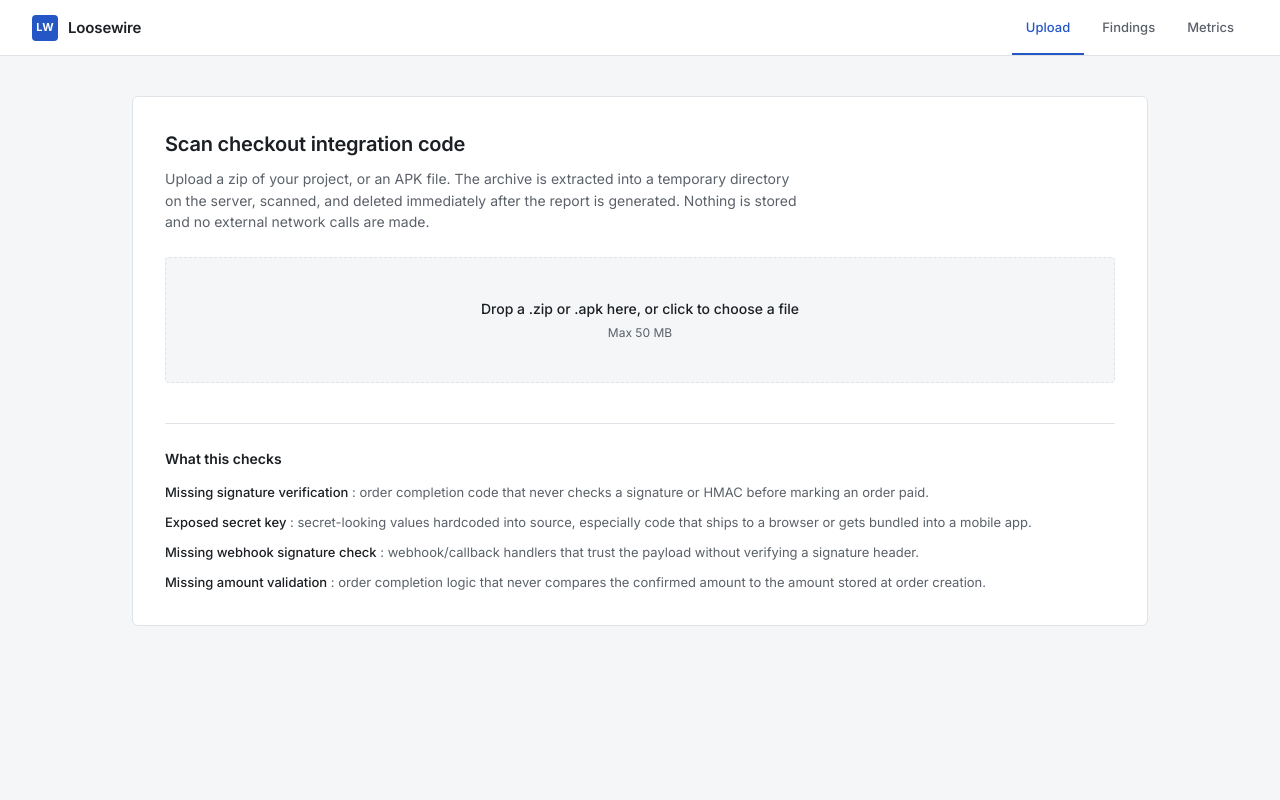
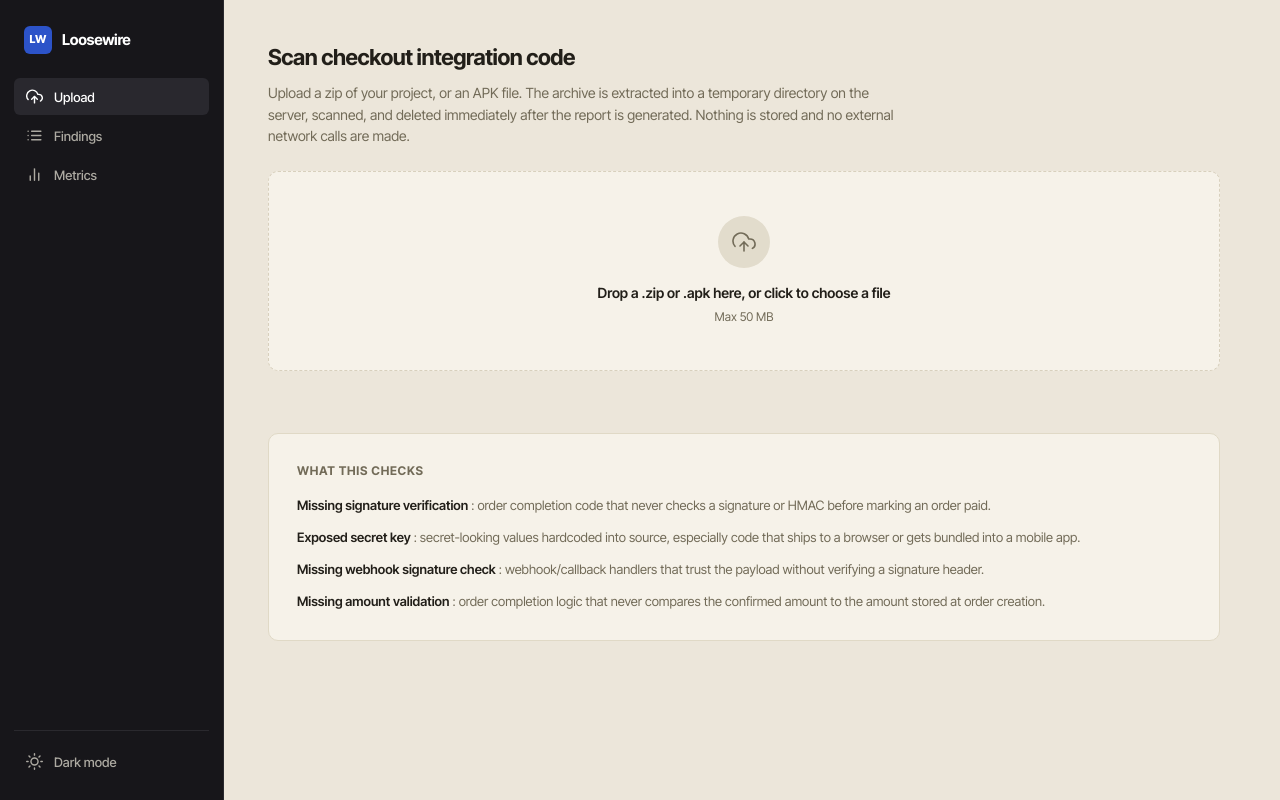
Before and after one commit to aroh3006/Loosewire, a plain HTML site: page frontend/index.html in a window 1280 px wide. Drawn offline with Linux system fonts and the light colour scheme.

Commit message:
redesign shell with sidebar nav and rebuild the upload view

```diff
--- a/frontend/app.js
+++ b/frontend/app.js
@@ -1,7 +1,7 @@
 (function () {
   "use strict";
 
-  const tabs = document.querySelectorAll(".tab");
+  const tabs = document.querySelectorAll("#nav-tabs .nav-item");
   const views = document.querySelectorAll(".view");
 
   function showView(name) {
--- a/frontend/index.html
+++ b/frontend/index.html
@@ -8,31 +8,55 @@
 </head>
 <body>
 <div class="app-shell">
-  <header class="topbar">
-    <div class="brand">
+
+  <aside class="sidebar">
+    <div class="sidebar-brand">
       <span class="brand-mark">LW</span>
       <span class="brand-name">Loosewire</span>
     </div>
-    <nav class="tabs" id="nav-tabs">
-      <button class="tab active" data-view="upload">Upload</button>
-      <button class="tab" data-view="findings">Findings</button>
-      <button class="tab" data-view="metrics">Metrics</button>
+
+    <nav class="sidebar-nav" id="nav-tabs">
+      <button class="nav-item active" data-view="upload">
+        <svg viewBox="0 0 24 24" fill="none" stroke="currentColor" stroke-width="2" stroke-linecap="round" stroke-linejoin="round"><path d="M16 16l-4-4-4 4"/><path d="M12 12v9"/><path d="M20.39 18.39A5 5 0 0018 9h-1.26A8 8 0 103 16.3"/></svg>
+        <span>Upload</span>
+      </button>
+      <button class="nav-item" data-view="findings">
+        <svg viewBox="0 0 24 24" fill="none" stroke="currentColor" stroke-width="2" stroke-linecap="round" stroke-linejoin="round"><line x1="8" y1="6" x2="21" y2="6"/><line x1="8" y1="12" x2="21" y2="12"/><line x1="8" y1="18" x2="21" y2="18"/><line x1="3" y1="6" x2="3.01" y2="6"/><line x1="3" y1="12" x2="3.01" y2="12"/><line x1="3" y1="18" x2="3.01" y2="18"/></svg>
+        <span>Findings</span>
+      </button>
+      <button class="nav-item" data-view="metrics">
+        <svg viewBox="0 0 24 24" fill="none" stroke="currentColor" stroke-width="2" stroke-linecap="round" stroke-linejoin="round"><line x1="18" y1="20" x2="18" y2="10"/><line x1="12" y1="20" x2="12" y2="4"/><line x1="6" y1="20" x2="6" y2="14"/></svg>
+        <span>Metrics</span>
+      </button>
     </nav>
-  </header>
 
+    <div class="sidebar-bottom">
+      <button class="nav-item theme-toggle" id="theme-toggle" type="button" aria-label="Toggle theme">
+        <svg class="icon-sun" viewBox="0 0 24 24" fill="none" stroke="currentColor" stroke-width="2" stroke-linecap="round" stroke-linejoin="round"><circle cx="12" cy="12" r="5"/><line x1="12" y1="1" x2="12" y2="3"/><line x1="12" y1="21" x2="12" y2="23"/><line x1="4.22" y1="4.22" x2="5.64" y2="5.64"/><line x1="18.36" y1="18.36" x2="19.78" y2="19.78"/><line x1="1" y1="12" x2="3" y2="12"/><line x1="21" y1="12" x2="23" y2="12"/><line x1="4.22" y1="19.78" x2="5.64" y2="18.36"/><line x1="18.36" y1="5.64" x2="19.78" y2="4.22"/></svg>
+        <svg class="icon-moon" viewBox="0 0 24 24" fill="none" stroke="currentColor" stroke-width="2" stroke-linecap="round" stroke-linejoin="round"><path d="M21 12.79A9 9 0 1111.21 3 7 7 0 0021 12.79z"/></svg>
+        <span id="theme-toggle-label">Dark mode</span>
+      </button>
+    </div>
+  </aside>
+
+  <div class="main">
     <main class="content">
 
       <section id="view-upload" class="view active">
-      <div class="panel">
+        <div class="view-head">
           <h1>Scan checkout integration code</h1>
           <p class="muted">
             Upload a zip of your project, or an APK file. The archive is extracted into a
             temporary directory on the server, scanned, and deleted immediately after the
             report is generated. Nothing is stored and no external network calls are made.
           </p>
+        </div>
 
         <div class="dropzone" id="dropzone">
           <input type="file" id="file-input" accept=".zip,.apk" hidden>
+          <div class="dropzone-icon">
+            <svg viewBox="0 0 24 24" fill="none" stroke="currentColor" stroke-width="1.6" stroke-linecap="round" stroke-linejoin="round"><path d="M16 16l-4-4-4 4"/><path d="M12 12v9"/><path d="M20.39 18.39A5 5 0 0018 9h-1.26A8 8 0 103 16.3"/></svg>
+          </div>
           <div class="dropzone-inner">
             <p class="dropzone-title">Drop a .zip or .apk here, or click to choose a file</p>
             <p class="dropzone-hint">Max 50 MB</p>
@@ -41,7 +65,7 @@
 
         <div id="upload-status" class="upload-status"></div>
 
-        <div class="rule-summary">
+        <div class="panel rule-summary">
           <h2>What this checks</h2>
           <ul class="rule-list">
             <li><span class="rule-name">Missing signature verification</span> : order completion code that never checks a signature or HMAC before marking an order paid.</li>
@@ -50,19 +74,19 @@
             <li><span class="rule-name">Missing amount validation</span> : order completion logic that never compares the confirmed amount to the amount stored at order creation.</li>
           </ul>
         </div>
-      </div>
       </section>
 
       <section id="view-findings" class="view">
-      <div class="panel">
+        <div class="view-head">
           <div class="findings-header">
             <h1>Findings</h1>
             <div class="findings-meta" id="findings-meta"></div>
           </div>
-        <div id="findings-empty" class="empty-state">
+        </div>
+        <div id="findings-empty" class="empty-state panel">
           No scan yet. Upload a project on the Upload tab to see findings here.
         </div>
-        <div id="findings-table-wrap" class="table-wrap" style="display:none">
+        <div id="findings-table-wrap" class="table-wrap panel" style="display:none">
           <table class="findings-table">
             <thead>
               <tr>
@@ -77,23 +101,23 @@
             <tbody id="findings-tbody"></tbody>
           </table>
         </div>
-      </div>
       </section>
 
       <section id="view-metrics" class="view">
-      <div class="panel">
+        <div class="view-head">
           <h1>Detection accuracy</h1>
           <p class="muted">
             Computed by running the scanner against a held-out fixture set that was never
             used to tune the detection rules. Numbers below reflect real precision and
             recall, not a curated best case.
           </p>
+        </div>
         <div id="metrics-content"></div>
-      </div>
       </section>
 
     </main>
   </div>
+</div>
 <script src="app.js"></script>
 </body>
 </html>
--- a/frontend/styles.css
+++ b/frontend/styles.css
@@ -1,26 +1,46 @@
-@import url('https://fonts.googleapis.com/css2?family=Inter:wght@400;500;600;700&display=swap');
+@import url('https://fonts.googleapis.com/css2?family=Inter+Tight:wght@400;500;600;700;800&display=swap');
 
 :root {
-  --bg: #f5f6f7;
-  --panel: #ffffff;
-  --border: #dfe2e6;
-  --text: #1c2024;
-  --text-muted: #5b6169;
-  --accent: #2457c5;
-  --accent-hover: #1d47a3;
+  --font: 'Inter Tight', -apple-system, BlinkMacSystemFont, 'Segoe UI', Helvetica, Arial, sans-serif;
+
+  --bg: #ece6da;
+  --bg-elevated: #f6f2e9;
+  --bg-sunken: #e2dccc;
+  --border: #d8d0bd;
+  --border-soft: #e0d9c6;
+  --text: #221f19;
+  --text-muted: #726b58;
+
+  --accent: #2c53c9;
+  --accent-hover: #23429e;
   --accent-contrast: #ffffff;
 
-  --critical: #a3122a;
-  --high: #b5451a;
-  --medium: #8a6d10;
-  --low: #4b5563;
-  --critical-bg: #fbe4e7;
-  --high-bg: #fbe9df;
-  --medium-bg: #f7f0d8;
-  --low-bg: #eceef0;
+  --sidebar-bg: #17161a;
+  --sidebar-text: #adaaa2;
+  --sidebar-text-active: #ffffff;
+  --sidebar-active-bg: #29282e;
+  --sidebar-border: #2a292e;
 
-  --radius: 4px;
-  --radius-lg: 6px;
+  --critical: #8e2a2a;
+  --critical-bg: #f2ddd8;
+  --high: #935b1e;
+  --high-bg: #f2e3cd;
+  --medium: #7c631c;
+  --medium-bg: #efe6c6;
+  --low: #52504a;
+  --low-bg: #e4dfd0;
+
+  --pastel-purple-bg: #e5dff2;
+  --pastel-purple-text: #4c3a86;
+  --pastel-mint-bg: #dbeee0;
+  --pastel-mint-text: #235a3c;
+  --pastel-butter-bg: #f3e8c4;
+  --pastel-butter-text: #7a5c12;
+  --pastel-peach-bg: #f2ddce;
+  --pastel-peach-text: #8a4321;
+
+  --radius: 10px;
+  --radius-sm: 6px;
 }
 
 * { box-sizing: border-box; }
@@ -30,136 +50,196 @@ html, body {
   padding: 0;
   background: var(--bg);
   color: var(--text);
-  font-family: 'Inter', -apple-system, BlinkMacSystemFont, 'Segoe UI', Helvetica, Arial, sans-serif;
+  font-family: var(--font);
   font-size: 14px;
   line-height: 1.55;
+}
+
+h1, h2, h3, .stat-value, .brand-name {
+  font-family: var(--font);
+  font-weight: 700;
+  letter-spacing: -0.02em;
 }
 
 .app-shell {
   min-height: 100vh;
   display: flex;
-  flex-direction: column;
 }
 
-.topbar {
+/* sidebar, always dark */
+
+.sidebar {
+  width: 224px;
+  flex-shrink: 0;
+  background: var(--sidebar-bg);
+  border-right: 1px solid var(--sidebar-border);
   display: flex;
-  align-items: center;
-  justify-content: space-between;
-  padding: 0 32px;
-  height: 56px;
-  background: var(--panel);
-  border-bottom: 1px solid var(--border);
-  flex-shrink: 0;
+  flex-direction: column;
+  padding: 20px 14px;
+  position: sticky;
+  top: 0;
+  height: 100vh;
 }
 
-.brand {
+.sidebar-brand {
   display: flex;
   align-items: center;
   gap: 10px;
+  padding: 6px 10px 24px;
 }
 
 .brand-mark {
   display: inline-flex;
   align-items: center;
   justify-content: center;
-  width: 26px;
-  height: 26px;
+  width: 28px;
+  height: 28px;
   background: var(--accent);
   color: var(--accent-contrast);
-  font-weight: 700;
+  font-weight: 800;
   font-size: 11px;
   letter-spacing: 0.02em;
-  border-radius: var(--radius);
+  border-radius: var(--radius-sm);
+  flex-shrink: 0;
 }
 
 .brand-name {
-  font-weight: 600;
+  color: #ffffff;
   font-size: 15px;
-  letter-spacing: -0.01em;
 }
 
-.tabs {
+.sidebar-nav {
   display: flex;
-  gap: 4px;
-  height: 100%;
+  flex-direction: column;
+  gap: 2px;
 }
 
-.tab {
+.nav-item {
+  display: flex;
+  align-items: center;
+  gap: 11px;
   background: none;
   border: none;
-  border-bottom: 2px solid transparent;
-  color: var(--text-muted);
-  font-family: inherit;
+  color: var(--sidebar-text);
+  font-family: var(--font);
   font-size: 13px;
   font-weight: 500;
-  padding: 0 14px;
+  padding: 10px 12px;
+  border-radius: var(--radius-sm);
   cursor: pointer;
-  height: 100%;
+  text-align: left;
+  width: 100%;
 }
 
-.tab:hover {
-  color: var(--text);
+.nav-item svg {
+  width: 17px;
+  height: 17px;
+  flex-shrink: 0;
 }
 
-.tab.active {
-  color: var(--accent);
-  border-bottom-color: var(--accent);
+.nav-item:hover {
+  color: var(--sidebar-text-active);
+  background: var(--sidebar-active-bg);
+}
+
+.nav-item.active {
+  color: var(--sidebar-text-active);
+  background: var(--sidebar-active-bg);
+}
+
+.sidebar-bottom {
+  margin-top: auto;
+  padding-top: 12px;
+  border-top: 1px solid var(--sidebar-border);
+}
+
+.theme-toggle .icon-moon { display: none; }
+.theme-toggle .icon-sun { display: block; }
+
+/* main content */
+
+.main {
+  flex: 1;
+  min-width: 0;
 }
 
 .content {
-  flex: 1;
-  padding: 40px 32px 64px;
-  max-width: 1080px;
-  width: 100%;
-  margin: 0 auto;
+  padding: 40px 44px 64px;
+  max-width: 1040px;
 }
 
 .view { display: none; }
 .view.active { display: block; }
 
-.panel {
-  background: var(--panel);
-  border: 1px solid var(--border);
-  border-radius: var(--radius-lg);
-  padding: 32px;
+.view-head {
+  margin-bottom: 24px;
 }
 
 h1 {
-  font-size: 20px;
-  font-weight: 600;
+  font-size: 22px;
   margin: 0 0 8px;
-  letter-spacing: -0.01em;
 }
 
 h2 {
-  font-size: 14px;
-  font-weight: 600;
-  margin: 0 0 12px;
+  font-size: 12px;
+  text-transform: uppercase;
+  letter-spacing: 0.06em;
+  margin: 0 0 14px;
+  color: var(--text-muted);
+  font-weight: 700;
 }
 
 .muted {
   color: var(--text-muted);
-  margin: 0 0 24px;
+  margin: 0;
   max-width: 640px;
 }
 
+.panel {
+  background: var(--bg-elevated);
+  border: 1px solid var(--border-soft);
+  border-radius: var(--radius);
+  padding: 28px;
+}
+
+/* dropzone */
+
 .dropzone {
-  border: 1px dashed var(--border);
+  border: 1.5px dashed var(--border);
   border-radius: var(--radius);
-  padding: 40px 24px;
+  padding: 44px 24px;
   text-align: center;
   cursor: pointer;
-  background: var(--bg);
-  transition: border-color 0.15s ease;
+  background: var(--bg-elevated);
+  transition: border-color 0.15s ease, background 0.15s ease;
+  margin-bottom: 20px;
 }
 
 .dropzone:hover, .dropzone.drag-over {
   border-color: var(--accent);
+  background: var(--bg-sunken);
+}
+
+.dropzone-icon {
+  width: 52px;
+  height: 52px;
+  margin: 0 auto 14px;
+  border-radius: 50%;
+  background: var(--bg-sunken);
+  color: var(--text-muted);
+  display: flex;
+  align-items: center;
+  justify-content: center;
+}
+
+.dropzone-icon svg {
+  width: 24px;
+  height: 24px;
 }
 
 .dropzone-title {
   margin: 0 0 4px;
-  font-weight: 500;
+  font-weight: 600;
 }
 
 .dropzone-hint {
@@ -169,34 +249,21 @@ h2 {
 }
 
 .upload-status {
-  margin-top: 16px;
   font-size: 13px;
+  min-height: 18px;
+  margin-bottom: 24px;
 }
 
-.upload-status.error {
-  color: var(--critical);
-}
-
-.upload-status.info {
-  color: var(--text-muted);
-}
-
-.upload-status.success {
-  color: var(--accent);
-}
-
-.rule-summary {
-  margin-top: 40px;
-  padding-top: 24px;
-  border-top: 1px solid var(--border);
-}
+.upload-status.error { color: var(--critical); }
+.upload-status.info { color: var(--text-muted); }
+.upload-status.success { color: var(--accent); }
 
 .rule-list {
   list-style: none;
   margin: 0;
   padding: 0;
   display: grid;
-  gap: 10px;
+  gap: 12px;
 }
 
 .rule-list li {
@@ -206,14 +273,15 @@ h2 {
 
 .rule-name {
   color: var(--text);
-  font-weight: 500;
+  font-weight: 600;
 }
+
+/* findings (base, refined in a later pass) */
 
 .findings-header {
   display: flex;
   align-items: baseline;
   justify-content: space-between;
-  margin-bottom: 20px;
 }
 
 .findings-meta {
@@ -230,8 +298,7 @@ h2 {
 
 .table-wrap {
   overflow-x: auto;
-  border: 1px solid var(--border);
-  border-radius: var(--radius);
+  padding: 0;
 }
 
 .findings-table {
@@ -242,47 +309,46 @@ h2 {
 
 .findings-table th {
   text-align: left;
-  font-weight: 600;
+  font-weight: 700;
   font-size: 11px;
   text-transform: uppercase;
-  letter-spacing: 0.04em;
+  letter-spacing: 0.06em;
   color: var(--text-muted);
-  padding: 10px 14px;
-  background: var(--bg);
-  border-bottom: 1px solid var(--border);
+  padding: 12px 16px;
+  background: var(--bg-sunken);
+  border-bottom: 1px solid var(--border-soft);
   white-space: nowrap;
 }
 
 .findings-table td {
-  padding: 12px 14px;
-  border-bottom: 1px solid var(--border);
+  padding: 13px 16px;
+  border-bottom: 1px solid var(--border-soft);
   vertical-align: top;
 }
 
-.findings-table tr:last-child td {
-  border-bottom: none;
-}
+.findings-table tr:last-child td { border-bottom: none; }
 
 .findings-table td.location {
-  font-family: 'SFMono-Regular', Consolas, 'Liberation Mono', Menlo, monospace;
+  font-family: var(--font);
   font-size: 12px;
   color: var(--text-muted);
   white-space: nowrap;
 }
 
-.findings-table td.fix {
-  color: var(--text-muted);
-}
+.findings-table td.fix { color: var(--text-muted); }
 
 .tag {
-  display: inline-block;
-  padding: 2px 8px;
-  border-radius: 3px;
+  display: inline-flex;
+  align-items: center;
+  gap: 5px;
+  padding: 3px 9px;
+  border-radius: 20px;
   font-size: 11px;
-  font-weight: 600;
+  font-weight: 700;
   text-transform: uppercase;
   letter-spacing: 0.03em;
   white-space: nowrap;
+  border: 1px solid transparent;
 }
 
 .tag.critical { color: var(--critical); background: var(--critical-bg); }
@@ -295,34 +361,33 @@ h2 {
   color: var(--text-muted);
 }
 
+/* metrics (base, refined in a later pass) */
+
 .metrics-grid {
   display: grid;
   grid-template-columns: repeat(auto-fit, minmax(150px, 1fr));
-  gap: 1px;
-  background: var(--border);
-  border: 1px solid var(--border);
-  border-radius: var(--radius);
-  overflow: hidden;
+  gap: 12px;
   margin-bottom: 28px;
 }
 
 .stat-tile {
-  background: var(--panel);
+  background: var(--bg-elevated);
+  border: 1px solid var(--border-soft);
+  border-radius: var(--radius);
   padding: 18px 20px;
 }
 
 .stat-label {
   font-size: 11px;
   text-transform: uppercase;
-  letter-spacing: 0.04em;
+  letter-spacing: 0.06em;
   color: var(--text-muted);
-  margin-bottom: 6px;
+  margin-bottom: 8px;
+  font-weight: 700;
 }
 
 .stat-value {
-  font-size: 24px;
-  font-weight: 600;
-  letter-spacing: -0.01em;
+  font-size: 28px;
 }
 
 .metrics-table {
@@ -334,18 +399,18 @@ h2 {
 
 .metrics-table th {
   text-align: left;
-  font-weight: 600;
+  font-weight: 700;
   font-size: 11px;
   text-transform: uppercase;
-  letter-spacing: 0.04em;
+  letter-spacing: 0.06em;
   color: var(--text-muted);
   padding: 8px 12px;
-  border-bottom: 1px solid var(--border);
+  border-bottom: 1px solid var(--border-soft);
 }
 
 .metrics-table td {
   padding: 10px 12px;
-  border-bottom: 1px solid var(--border);
+  border-bottom: 1px solid var(--border-soft);
 }
 
 .metrics-table td:not(:first-child), .metrics-table th:not(:first-child) {
@@ -356,7 +421,7 @@ h2 {
 .cost-note {
   font-size: 12px;
   color: var(--text-muted);
-  border-top: 1px solid var(--border);
+  border-top: 1px solid var(--border-soft);
   padding-top: 16px;
   max-width: 680px;
 }
@@ -365,19 +430,27 @@ button.primary {
   background: var(--accent);
   color: var(--accent-contrast);
   border: none;
-  border-radius: var(--radius);
-  padding: 8px 16px;
-  font-family: inherit;
+  border-radius: var(--radius-sm);
+  padding: 9px 18px;
+  font-family: var(--font);
   font-size: 13px;
-  font-weight: 500;
+  font-weight: 600;
   cursor: pointer;
 }
 
-button.primary:hover {
-  background: var(--accent-hover);
+button.primary:hover { background: var(--accent-hover); }
+button.primary:disabled { opacity: 0.5; cursor: default; }
+
+button.outline {
+  background: var(--bg-elevated);
+  color: var(--text);
+  border: 1px solid var(--border);
+  border-radius: 20px;
+  padding: 7px 14px;
+  font-family: var(--font);
+  font-size: 12px;
+  font-weight: 600;
+  cursor: pointer;
 }
 
-button.primary:disabled {
-  opacity: 0.5;
-  cursor: default;
-}
+button.outline:hover { border-color: var(--accent); color: var(--accent); }
```
Lines whose indentation alone changed are shown as unchanged.
